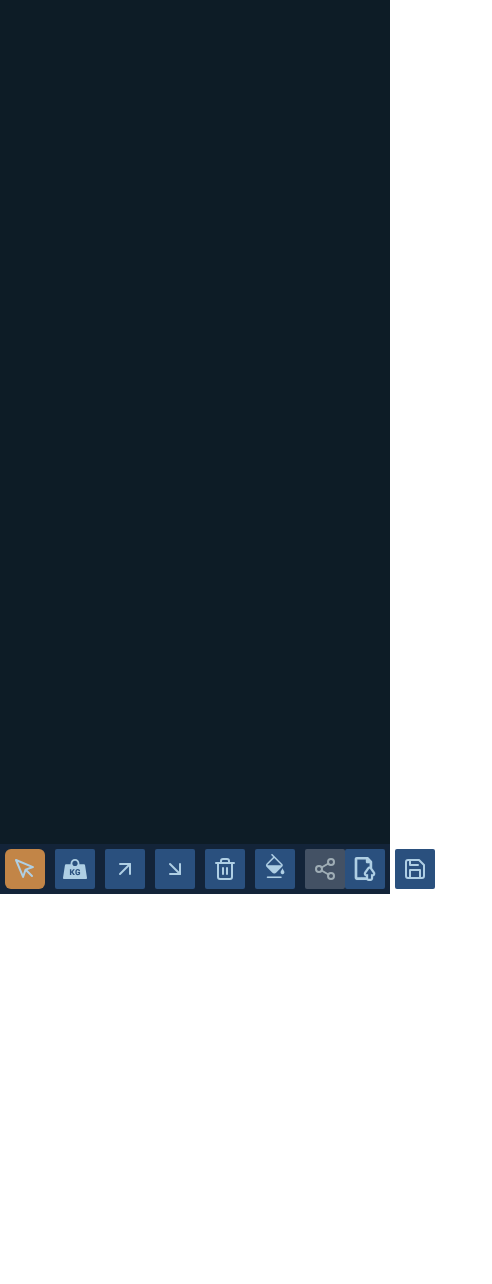
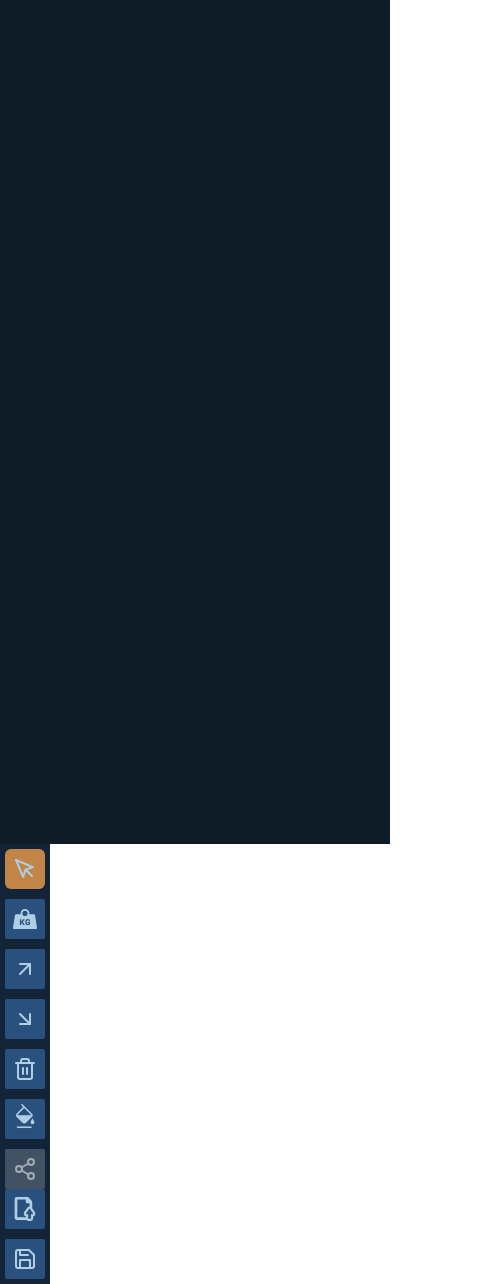
Before and after one commit to BaGreal2/graph-builder-react, a React (Vite) app: page / in a window 390 px wide. Shown: the whole page, 492 px wide, since content can reach past the window. Before the commit the page ends 894 px from the top, so only its background shows below. Built offline with nearby package versions, Linux system fonts and the light colour scheme.

Commit message:
dragbound area, default color

```diff
--- a/src/components/MultiEdge/index.js
+++ /dev/null
@@ -1 +0,0 @@
-export { default } from './MultiEdge';
--- a/src/components/Node/Node.jsx
+++ b/src/components/Node/Node.jsx
@@ -145,6 +145,19 @@ const Node = React.memo(
 			onSelect();
 		}
 
+		function dragBoundFunc(pos) {
+			const stageWidth = window.innerWidth - 50;
+			const stageHeight = window.innerHeight;
+
+			const maxX = stageWidth - radius;
+			const maxY = stageHeight - radius;
+
+			const x = Math.max(radius, Math.min(pos.x + radius, maxX));
+			const y = Math.max(radius, Math.min(pos.y + radius, maxY));
+
+			return { x, y };
+		}
+
 		return (
 			<Group
 				x={x}
@@ -152,6 +165,7 @@ const Node = React.memo(
 				width={radius * 2}
 				height={radius * 2}
 				draggable
+				dragBoundFunc={dragBoundFunc}
 				onDragMove={(e) => onDragMove(e)}
 				onMouseEnter={() => (document.body.style.cursor = 'grab')}
 				onDragEnd={() => (document.body.style.cursor = 'grab')}
--- a/src/components/Toolbar/Toolbar.jsx
+++ b/src/components/Toolbar/Toolbar.jsx
@@ -11,7 +11,7 @@ import {
 	TrashIcon,
 	UploadIcon,
 } from '../../assets/icons';
-import { generateEdges, getConnectorPoints } from '../../helpers';
+import { getConnectorPoints } from '../../helpers';
 import Choice from '../Choice';
 import styles from './Toolbar.module.css';
 import ToolBtn from './ToolBtn';
@@ -231,12 +231,20 @@ function Toolbar({
 				</a>
 			</div>
 			{colorMode && (
+				<div className={styles.colorInputWrapper}>
 					<input
 						className={styles.colorInput}
 						type="color"
 						onChange={(e) => setSelectedColor(e.target.value)}
 						value={selectedColor}
 					/>
+					<button
+						className={styles.defaultColor}
+						onClick={() => setSelectedColor('#2a507e')}
+					>
+						Set Default
+					</button>
+				</div>
 			)}
 		</div>
 	);
--- a/src/components/Toolbar/Toolbar.module.css
+++ b/src/components/Toolbar/Toolbar.module.css
@@ -27,43 +27,36 @@
 	gap: 10px;
 }
 
-.colorInput {
+.colorInputWrapper {
 	position: absolute;
 	left: 60px;
+	z-index: 100;
+	width: 60px;
+	display: flex;
+	flex-direction: column;
+	gap: 5px;
+}
+
+.colorInput {
 	border: 2px solid #afcfe4;
-	z-index: 100;
 	border-radius: 2px;
-	width: 60px;
+	width: 100%;
 	height: 60px;
 	cursor: pointer;
 }
+.defaultColor {
+	font-family: Arial, Helvetica, sans-serif;
+	width: 100%;
+	height: 40px;
+	background-color: #2a507e;
+	color: #afcfe4;
+	cursor: pointer;
+	border: none;
+	border-radius: 3px;
+	transition: all 0.3s linear;
+}
 
-@media only screen and (max-width: 758px) {
-	.toolbar {
-		display: flex;
-		flex-direction: row;
-		align-items: center;
-		justify-content: space-between;
-		width: 100vw;
-		height: 50px;
-		background-color: #132439;
-		padding: 0 5px 0 5px;
-	}
-	.toolsWrapper {
-		display: flex;
-		flex-direction: row;
-		align-items: center;
-		height: 100%;
-		width: fit-content;
-		gap: 10px;
-	}
-
-	.save {
-		display: flex;
-		flex-direction: row;
-		align-items: center;
-		height: 100%;
-		width: 100px;
-		gap: 10px;
-	}
+.defaultColor:hover {
+	border-radius: 6px;
+	background-color: #c28547;
 }
--- a/src/helpers/getConnectorPoints.js
+++ b/src/helpers/getConnectorPoints.js
@@ -4,7 +4,7 @@ export default function getConnectorPoints(
 	isMulti = false,
 	second = false
 ) {
-	const delta = second ? 5 : -5;
+	const delta = second ? 7 : -7;
 	const fromX = isMulti ? from.x - delta : from.x;
 	const fromY = isMulti ? from.y - delta : from.y;
 	const toX = isMulti ? to.x - delta : to.x;
```
Also changed, not shown: src/components/MultiEdge/MultiEdge.jsx (deleted, +0 -14 lines). Lines whose indentation alone changed are shown as unchanged.
